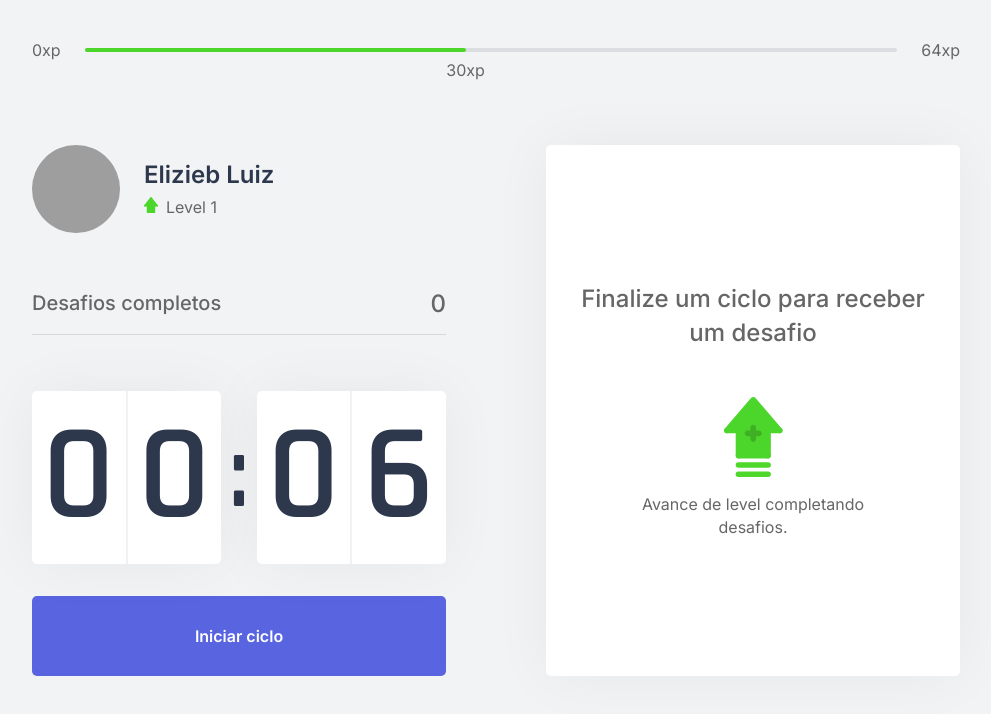
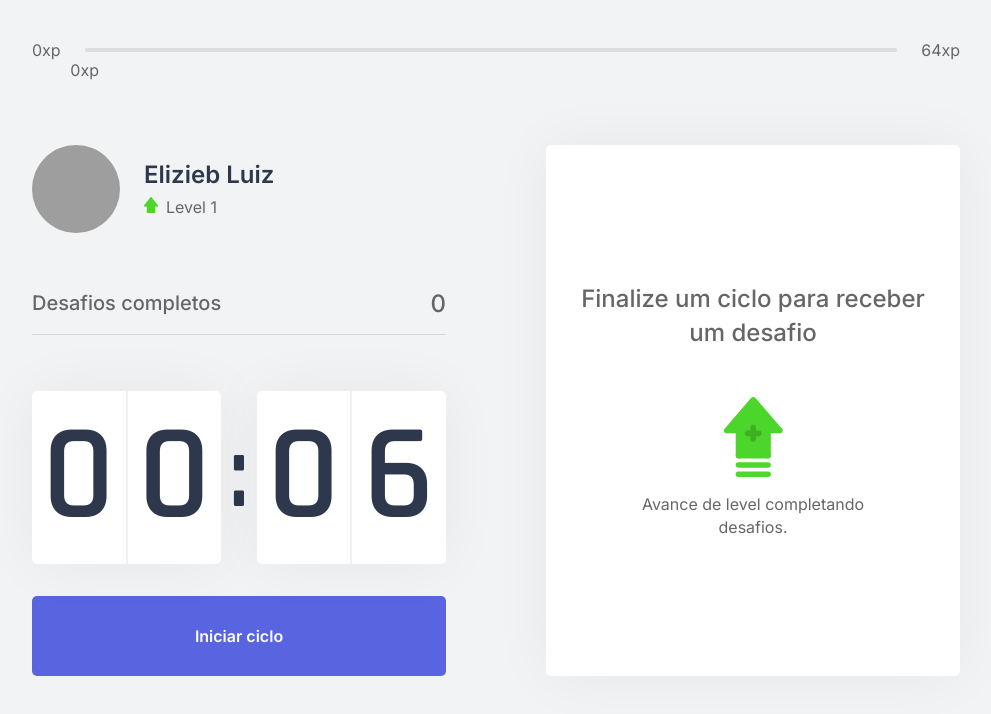
Before and after one commit to eliziebluiz/NLW04, a Next.js app in the folder moveit-next/: page / in a window 1280 px wide. Shown: the top 714 px of the page, without its empty margins (144-1135 px from the left). Built offline with nearby package versions, Linux system fonts and the light colour scheme; grey boxes are pictures that could not be loaded.

Commit message:
Finalizando a aplicaçao

```diff
--- a/moveit-next/package.json
+++ b/moveit-next/package.json
@@ -8,11 +8,13 @@
     "start": "next start"
   },
   "dependencies": {
+    "js-cookie": "^2.2.1",
     "next": "10.0.7",
     "react": "17.0.1",
     "react-dom": "17.0.1"
   },
   "devDependencies": {
+    "@types/js-cookie": "^2.2.6",
     "@types/node": "^14.14.31",
     "@types/react": "^17.0.2",
     "@types/react-dom": "^17.0.1",
--- a/moveit-next/src/components/ChallengeBox.tsx
+++ b/moveit-next/src/components/ChallengeBox.tsx
@@ -1,12 +1,23 @@
 import { useContext, useState } from "react"
 import { ChallengesContext } from "../contexts/ChallengesContext";
+import { CountDownContext } from "../contexts/CountDownContext";
 import styles from "../styles/components/ChallengeBox.module.css"
 
 export function ChallengeBox (){
 
-  const {activeChallenge, resetChallenge} = useContext(ChallengesContext);
+  const {activeChallenge, resetChallenge, completeChallenge} = useContext(ChallengesContext);
 
+  const {resetCountDown} = useContext(CountDownContext);
 
+  function handleChallengeSucceeded(){
+    completeChallenge();
+    resetCountDown();
+  }
+
+  function handleChallengeFailed(){
+    resetChallenge();
+    resetCountDown();
+  }
 
   return(
     <div className={styles.challengeBoxContainer}>
@@ -25,13 +36,14 @@
             <button
               type="button"
               className={styles.challengeFailedButton}
-              onClick={resetChallenge}
+              onClick={handleChallengeFailed}
             >
               Falhei
             </button>
             <button
               type="button"
               className={styles.challengeSucceededButton}
+              onClick={handleChallengeSucceeded}
             >
               Completei
             </button>
--- a/moveit-next/src/components/Profile.tsx
+++ b/moveit-next/src/components/Profile.tsx
@@ -1,7 +1,12 @@
+import { useContext } from "react";
+import { ChallengesContext } from "../contexts/ChallengesContext";
 import styles from "../styles/components/Profile.module.css"
 
 
 export function Profile(){
+
+  const {level} = useContext(ChallengesContext);
+
   return (
     <div className={styles.profileContainer}>
       <img src="https://github.com/eliziebluiz.png" alt="Foto Perfil"/>
@@ -9,7 +14,7 @@
         <strong>Elizieb Luiz</strong>
         <p>
           <img src="icons/level.svg" alt="icon level up"/>
-          Level 1
+          Level {level}
         </p>
       </div>
     </div>
--- /dev/null
+++ b/moveit-next/src/components/levelUpModal.tsx
@@ -0,0 +1,23 @@
+import { useContext } from "react"
+import { ChallengesContext } from "../contexts/ChallengesContext"
+import styles from "../styles/components/levelUpModal.module.css"
+
+export function LevelUpModal(){
+
+  const {level, closeLevelUpModal} = useContext(ChallengesContext);
+
+  return(
+    <div className={styles.overlay}>
+      <div className={styles.container}>
+        <header>{level}</header>
+        <strong>Parabéns</strong>
+        <p>Você alcançou um novo level up</p>
+
+        <button type="button" onClick={closeLevelUpModal}>
+          <img src="/icons/close.svg" alt="Fechar Modal"/>
+        </button>
+      </div>
+
+    </div>
+  )
+}
--- a/moveit-next/src/contexts/ChallengesContext.tsx
+++ b/moveit-next/src/contexts/ChallengesContext.tsx
@@ -1,5 +1,7 @@
-import {createContext, ReactNode, useState} from "react";
+import {createContext, ReactNode, useEffect, useState} from "react";
 import challenges from '../../challenges.json';
+import Cookies from 'js-cookie';
+import { LevelUpModal } from "../components/levelUpModal";
 
 interface Challenge{
   type: 'body' | 'eye';
@@ -15,36 +17,82 @@
   levelUp: () => void;
   startNewChallenge: () => void;
   resetChallenge: () => void;
+  completeChallenge: () => void;
+  closeLevelUpModal: () => void;
   experienceToNextLevel: number;
 }
 
 interface ChallengesProvider{
-  children: ReactNode;
+    children: ReactNode;
+    level:number;
+    currentExpirence: number;
+    challengesCompleted: number;
 }
 
 export const ChallengesContext = createContext({ } as ChallengesContextData);
 
-export function ChallengesProvider({children}: ChallengesProvider){
-  const[level, setLevel] = useState(1);
-  const[currentExpirence, setCurrentExpirence ] = useState(30);
-  const[challengesCompleted, setChallengesCompleted] = useState(0);
+export function ChallengesProvider({children, ...rest}: ChallengesProvider){
+  const[level, setLevel] = useState(rest.level??1);
+  const[currentExpirence, setCurrentExpirence ] = useState(rest.currentExpirence??0);
+  const[challengesCompleted, setChallengesCompleted] = useState(rest.challengesCompleted??0);
 
   const [activeChallenge, setActiveChallenge] = useState(null);
 
   const experienceToNextLevel = Math.pow((level+1)*4, 2);
 
+  const [isLevelUpModalOpen, setIsLevelUpModalOpen] = useState(false);
+
+  useEffect(()=>{
+    Notification.requestPermission();
+  }, [])
+
+  useEffect(()=>{
+    Cookies.set('level', String(level));
+    Cookies.set('currentExpirence', String(currentExpirence));
+    Cookies.set('challengesCompleted', String(challengesCompleted));
+  }, [level, currentExpirence, challengesCompleted])
+
   function levelUp(){
     setLevel(level+1);
+    setIsLevelUpModalOpen(true);
+  }
+
+  function closeLevelUpModal(){
+    setIsLevelUpModalOpen(false);
   }
 
   function startNewChallenge(){
     const randomChallengesIndex = Math.floor(Math.random() * challenges.length)
     const challenge = challenges[randomChallengesIndex];
     setActiveChallenge(challenge)
+
+    new Audio('/notification.mp3').play();
+
+    if(Notification.permission === "granted"){
+      new Notification('Novo Desafio 🎊', {
+        body: `Valendo${challenge.amount}xp`
+      })
+    }
   }
 
   function resetChallenge(){
     setActiveChallenge(null);
+  }
+
+  function completeChallenge(){
+    if(!activeChallenge) return;
+
+    const {amount} = activeChallenge;
+
+    let finalExperience = currentExpirence + amount;
+
+    if(finalExperience>= experienceToNextLevel){
+      finalExperience = finalExperience - experienceToNextLevel;
+      levelUp();
+    }
+    setCurrentExpirence(finalExperience);
+    setActiveChallenge(null);
+    setChallengesCompleted(challengesCompleted+1);
   }
 
 return(
@@ -57,9 +105,12 @@
         startNewChallenge,
         activeChallenge,
         resetChallenge,
-        experienceToNextLevel
+        experienceToNextLevel,
+        completeChallenge,
+        closeLevelUpModal
       }}>
       {children}
+      {isLevelUpModalOpen&&<LevelUpModal/>}
     </ChallengesContext.Provider>
   );
 }
--- /dev/null
+++ b/moveit-next/src/contexts/CountDownContext.tsx
@@ -0,0 +1,70 @@
+import {createContext, ReactNode, useContext, useEffect, useState} from 'react';
+import { ChallengesContext } from './ChallengesContext';
+
+interface CountDownContextData{
+      minutes: number;
+      seconds: number;
+      hasFinished: boolean;
+      isActive:boolean;
+      startCountDown: ()=> void;
+      resetCountDown: ()=> void;
+}
+
+let countDownTimeOut: NodeJS.Timeout;
+
+export const CountDownContext = createContext({} as CountDownContextData)
+
+interface CountDownProviderProps{
+  children: ReactNode;
+}
+
+export function CountDownProvider({children} : CountDownProviderProps){
+
+  const { startNewChallenge } = useContext(ChallengesContext);
+
+
+  const [time, setTime] = useState(0.1*60);
+
+  const[isActive, setIsActive] = useState(false);
+
+  const[hasFinished, setHasFinished] = useState(false);
+
+  const minutes = Math.floor(time/60);
+  const seconds = time % 60;
+
+  function startCountDown(){
+    setIsActive(true);
+  }
+
+  function resetCountDown(){
+    clearTimeout(countDownTimeOut);
+    setIsActive(false);
+    setHasFinished(false);
+    setTime(0.1*60);
+  }
+
+  useEffect(()=>{
+    if(isActive && time>0){
+      countDownTimeOut = setTimeout(()=>{
+        setTime(time-1);
+      }, 1000)
+    } else if(isActive && time=== 0){
+      setHasFinished(true);
+      setIsActive(false);
+      startNewChallenge();
+    }
+  }, [isActive, time])
+
+  return(
+    <CountDownContext.Provider value={{
+      minutes,
+      seconds,
+      hasFinished,
+      isActive,
+      startCountDown,
+      resetCountDown,
+    }}>
+      {children}
+    </CountDownContext.Provider>
+  )
+}
--- a/moveit-next/src/pages/_app.tsx
+++ b/moveit-next/src/pages/_app.tsx
@@ -6,9 +6,7 @@
 function MyApp({ Component, pageProps }) {
 
   return(
-    <ChallengesProvider>
       <Component {...pageProps} />
-    </ChallengesProvider>
   )
 }
 
--- a/moveit-next/src/pages/index.tsx
+++ b/moveit-next/src/pages/index.tsx
@@ -1,4 +1,6 @@
 import Head from 'next/head';
+
+import {GetServerSideProps} from 'next';
 
 import { CompletedChallenges } from '../components/CompletedChallenges';
 import { CountDown } from '../components/CountDown';
@@ -7,18 +9,32 @@
 import { Profile } from '../components/Profile';
 
 import styles from "../styles/pages/Home.module.css";
+import { CountDownProvider } from '../contexts/CountDownContext';
+import { ChallengesProvider } from '../contexts/ChallengesContext';
 
+interface HomeProps{
+  level:number;
+  currentExpirence: number;
+  challengesCompleted: number;
+}
 
-export default function Home() {
+export default function Home(props: HomeProps) {
+
   return (
+    <ChallengesProvider
+     level={props.level}
+     currentExpirence={props.currentExpirence}
+     challengesCompleted={props.challengesCompleted}
+     >
+    <div className={styles.container}>
 
-    <div className={styles.container}>
 
       <Head>
         <title> Inicio | move.it</title>
       </Head>
 
       <ExpirenceBar/>
+      <CountDownProvider>
         <section>
           <div>
             <Profile/>
@@ -29,6 +45,20 @@
             <ChallengeBox/>
           </div>
         </section>
+      </CountDownProvider>
     </div>
+    </ChallengesProvider>
+
   )
 }
+
+export const getServerSideProps:GetServerSideProps = async (ctx)=>{
+  const {level, currentExpirence, challengesCompleted} = ctx.req.cookies;
+  return{
+    props:{
+      level:Number(level),
+      currentExpirence: Number(currentExpirence),
+      challengesCompleted: Number(challengesCompleted)
+    }
+  }
+}
--- /dev/null
+++ b/moveit-next/src/styles/components/levelUpModal.module.css
@@ -0,0 +1,57 @@
+.overlay {
+  background: rgba(242, 243, 245, 0.8);
+
+  position: fixed;
+  top: 0;
+  bottom: 0;
+  left: 0;
+  right: 0;
+
+  display: flex;
+  justify-content: center;
+  align-items: center;
+}
+
+.container {
+  background: var(--white);
+  width: 100%;
+  max-width: 400px;
+  padding: 2rem 3rem;
+  border-radius: 5px;
+  box-shadow: 0 0 60px rgba(0, 0, 0, 0.05);
+  text-align: center;
+  position: relative;
+}
+
+.container header {
+  font-size: 8.75rem;
+  font-weight: 600;
+  color: var(--blue);
+  background: url("/icons/levelup.svg") no-repeat center;
+  background-size: contain;
+}
+
+.container strong {
+  font-size: 2.25rem;
+  color: var(--title);
+}
+
+.container p {
+  font-size: 1.25rem;
+  color: var(--text);
+  margin-top: 0.25rem;
+}
+
+.container button {
+  position: absolute;
+  right: 0.5rem;
+  top: 0.5rem;
+  background: transparent;
+  border: 0;
+  font-size: 0;
+  transition: filter 0.2s;
+}
+
+.container button:hover {
+  filter: brightness(0.8);
+}
```
Also changed, not shown: moveit-next/src/components/CountDown.tsx (+3 -33 lines), moveit-next/public/icons/close.svg, 1 other file (tests, documents, lock files or other folders). Lines whose indentation alone changed are shown as unchanged.
